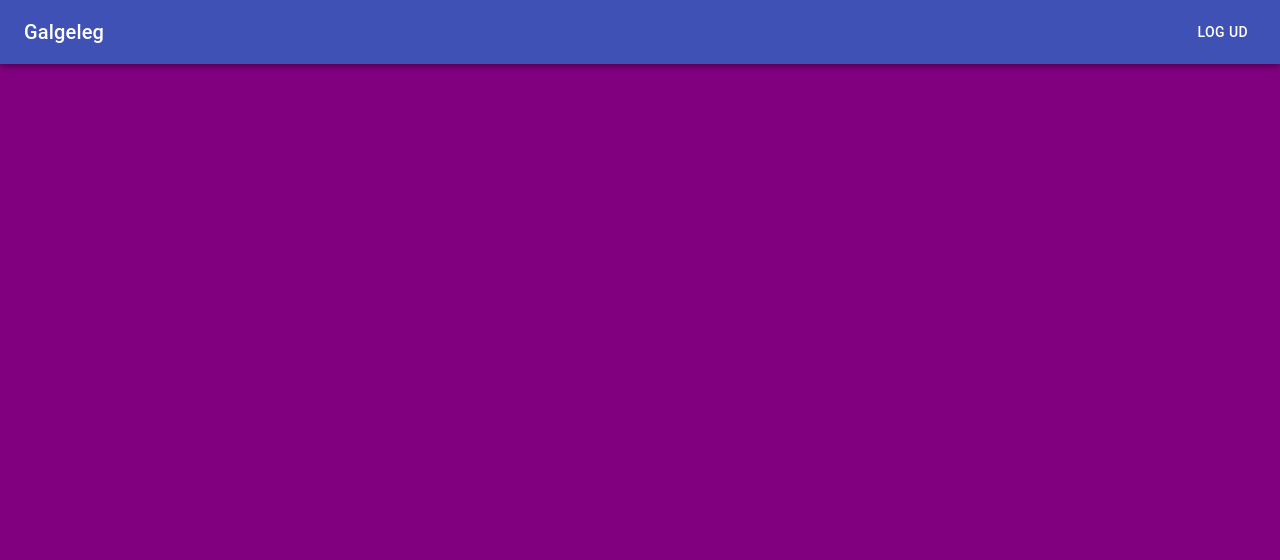
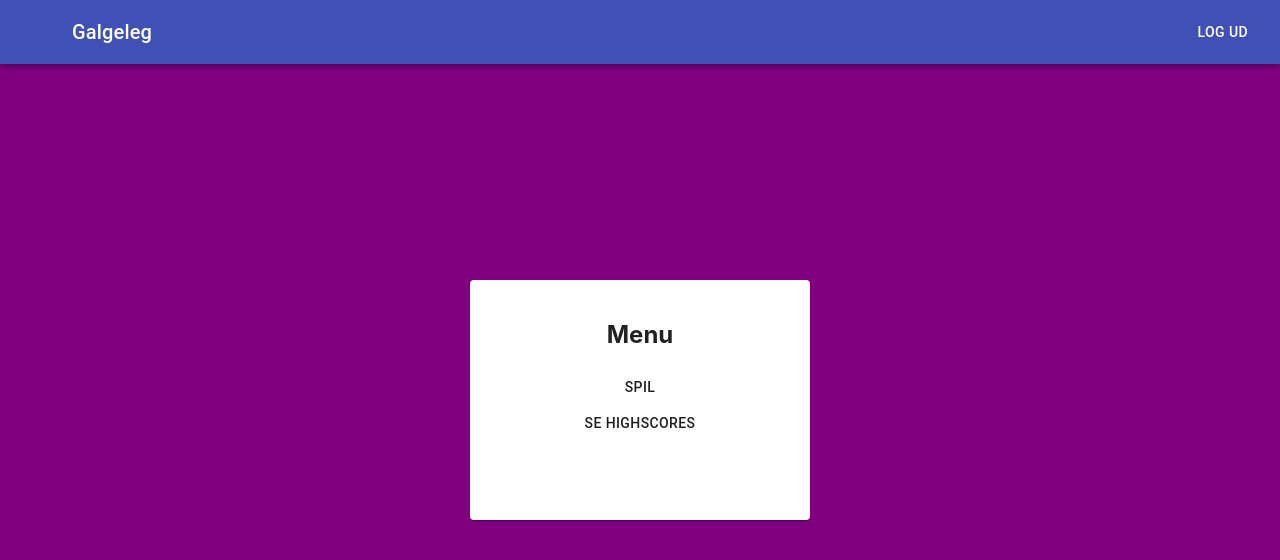
Before and after one commit to JoakimLevorsen/galgereact, a React (Create React App) app: page / in a window 1280 px wide. Shown: the top 560 px of the page. Built offline with nearby package versions, Linux system fonts and the light colour scheme.

Commit message:
More skeleton

```diff
--- a/package.json
+++ b/package.json
@@ -4,6 +4,7 @@
   "private": true,
   "dependencies": {
     "@material-ui/core": "^4.9.5",
+    "@material-ui/icons": "^4.9.1",
     "@testing-library/jest-dom": "^4.2.4",
     "@testing-library/react": "^9.3.2",
     "@testing-library/user-event": "^7.1.2",
--- a/src/App.css
+++ b/src/App.css
@@ -4,3 +4,16 @@
     align-items: center;
     background: purple;
 }
+
+h2 {
+    text-align: center;
+}
+
+.BackButton {
+    transition: opacity 350ms !important;
+    opacity: 1;
+}
+
+.disabledAnim {
+    opacity: 0;
+}
--- /dev/null
+++ b/src/components/HighScoreList.tsx
@@ -0,0 +1,3 @@
+import React from "react";
+
+export default () => <div />;
--- a/src/game/Game.tsx
+++ b/src/game/Game.tsx
@@ -1,26 +1,73 @@
-import React, { Component } from "react";
-import { AppBar, Typography, Toolbar, Button } from "@material-ui/core";
+import React, { useState } from "react";
+import {
+    AppBar,
+    Typography,
+    Toolbar,
+    Button,
+    IconButton,
+} from "@material-ui/core";
+import Menu from "./Menu";
+import Scores from "./Scores";
+import GameOver from "./GameOver";
+import PlayArea from "./PlayArea";
+import HighScore from "../highscore";
+import ArrowBackIcon from "@material-ui/icons/ArrowBack";
 
 interface Props {
     signOut: () => void;
 }
 
-export default class Game extends Component<Props> {
-    render = () => (
+export type GamePage = "Menu" | "Game" | "GameOver" | "Scores";
+
+export default ({ signOut }: Props) => {
+    const [gameState, setGameState] = useState<GamePage>("Menu");
+    const [finishedGame, setFinishedGame] = useState<HighScore | null>(null);
+
+    const getContentForState = () => {
+        switch (gameState) {
+            case "Menu":
+                return <Menu setGameState={setGameState} />;
+            case "Game":
+                return (
+                    <PlayArea gameFinished={score => setFinishedGame(score)} />
+                );
+            case "GameOver":
+                return (
+                    <GameOver
+                        goToMenu={() => setGameState("Menu")}
+                        game={finishedGame!}
+                    />
+                );
+            case "Scores":
+                return <Scores />;
+        }
+    };
+    return (
         <div>
             <AppBar>
                 <Toolbar>
+                    <IconButton
+                        disabled={gameState === "Menu"}
+                        onClick={() => setGameState("Menu")}
+                    >
+                        <ArrowBackIcon
+                            className={
+                                gameState === "Menu"
+                                    ? "BackButton disabledAnim"
+                                    : "BackButton"
+                            }
+                            color="secondary"
+                        />
+                    </IconButton>
                     <Typography style={{ flex: 1 }} variant="h6">
                         Galgeleg
                     </Typography>
-                    <Button
-                        color="inherit"
-                        onClick={() => this.props.signOut()}
-                    >
+                    <Button color="inherit" onClick={() => signOut()}>
                         Log ud
                     </Button>
                 </Toolbar>
             </AppBar>
+            <div>{getContentForState()}</div>
         </div>
     );
-}
+};
--- /dev/null
+++ b/src/game/GameOver.tsx
@@ -0,0 +1,14 @@
+import React from "react";
+import { Button } from "@material-ui/core";
+import HighScore from "../highscore";
+
+interface Props {
+    goToMenu: () => void;
+    game: HighScore;
+}
+
+export default ({ goToMenu }: Props) => (
+    <div>
+        <Button onClick={() => goToMenu()}>Tilbage</Button>
+    </div>
+);
--- /dev/null
+++ b/src/game/Menu.tsx
@@ -0,0 +1,24 @@
+import { Paper, Button } from "@material-ui/core";
+import React from "react";
+import { GamePage } from "./Game";
+
+interface Props {
+    setGameState: (page: GamePage) => void;
+}
+
+export default ({ setGameState }: Props) => (
+    <Paper
+        style={{
+            display: "flex",
+            flexDirection: "column",
+            height: 200,
+            width: 300,
+            background: "white",
+            padding: 20,
+        }}
+    >
+        <h2>Menu</h2>
+        <Button onClick={() => setGameState("Game")}>Spil</Button>
+        <Button onClick={() => setGameState("Scores")}>Se highscores</Button>
+    </Paper>
+);
--- /dev/null
+++ b/src/game/PlayArea.tsx
@@ -0,0 +1,13 @@
+import React from "react";
+import { Button } from "@material-ui/core";
+import HighScore from "../highscore";
+
+interface Props {
+    gameFinished: (result: HighScore) => void;
+}
+
+export default (props: Props) => (
+    <div>
+        <Button>Tilbage</Button>
+    </div>
+);
--- /dev/null
+++ b/src/game/Scores.tsx
@@ -0,0 +1,8 @@
+import React from "react";
+import { Button } from "@material-ui/core";
+
+export default () => (
+    <div>
+        <Button>Tilbage</Button>
+    </div>
+);
```
Also changed, not shown: 1 other file (tests, documents, lock files or other folders).
